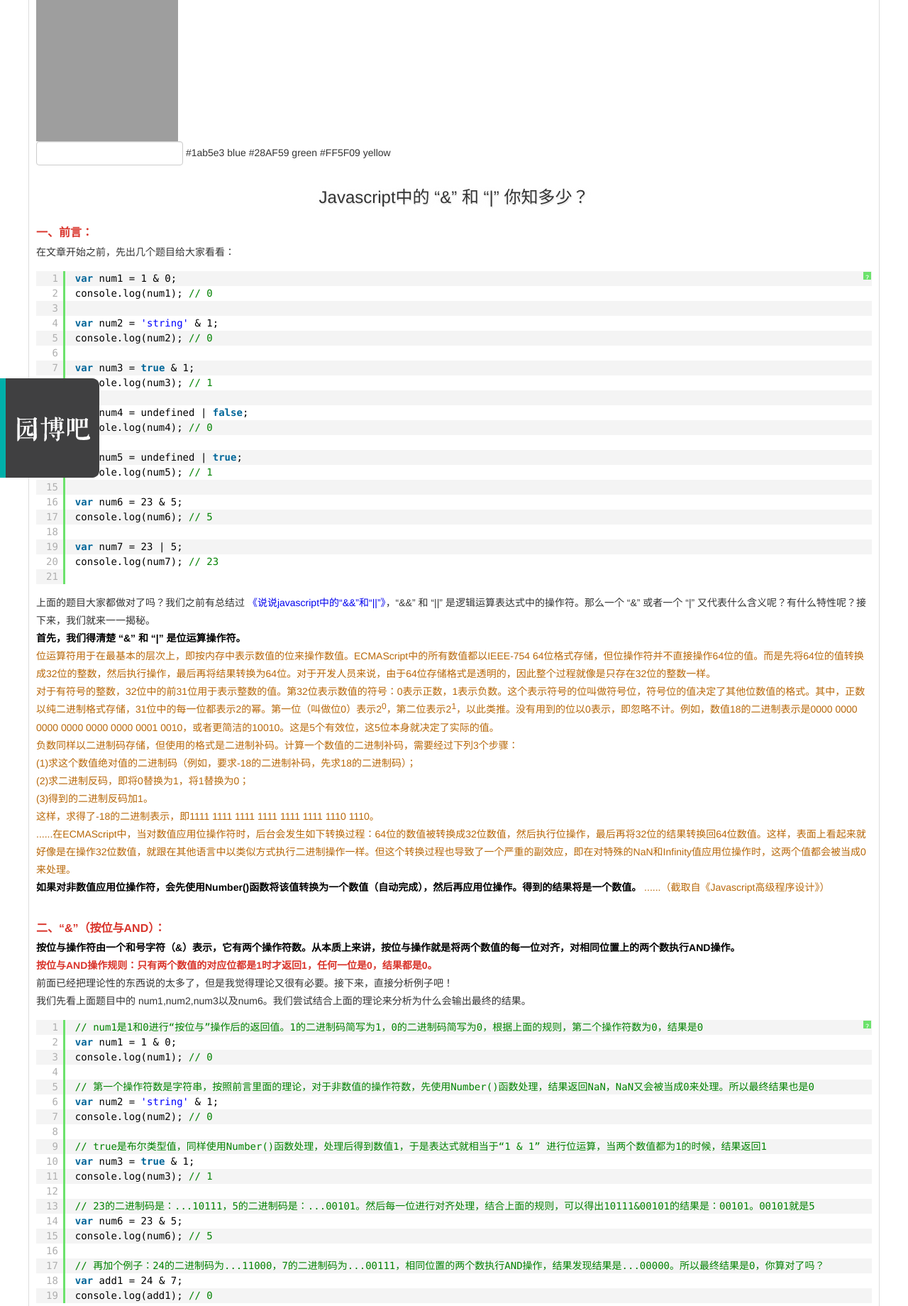
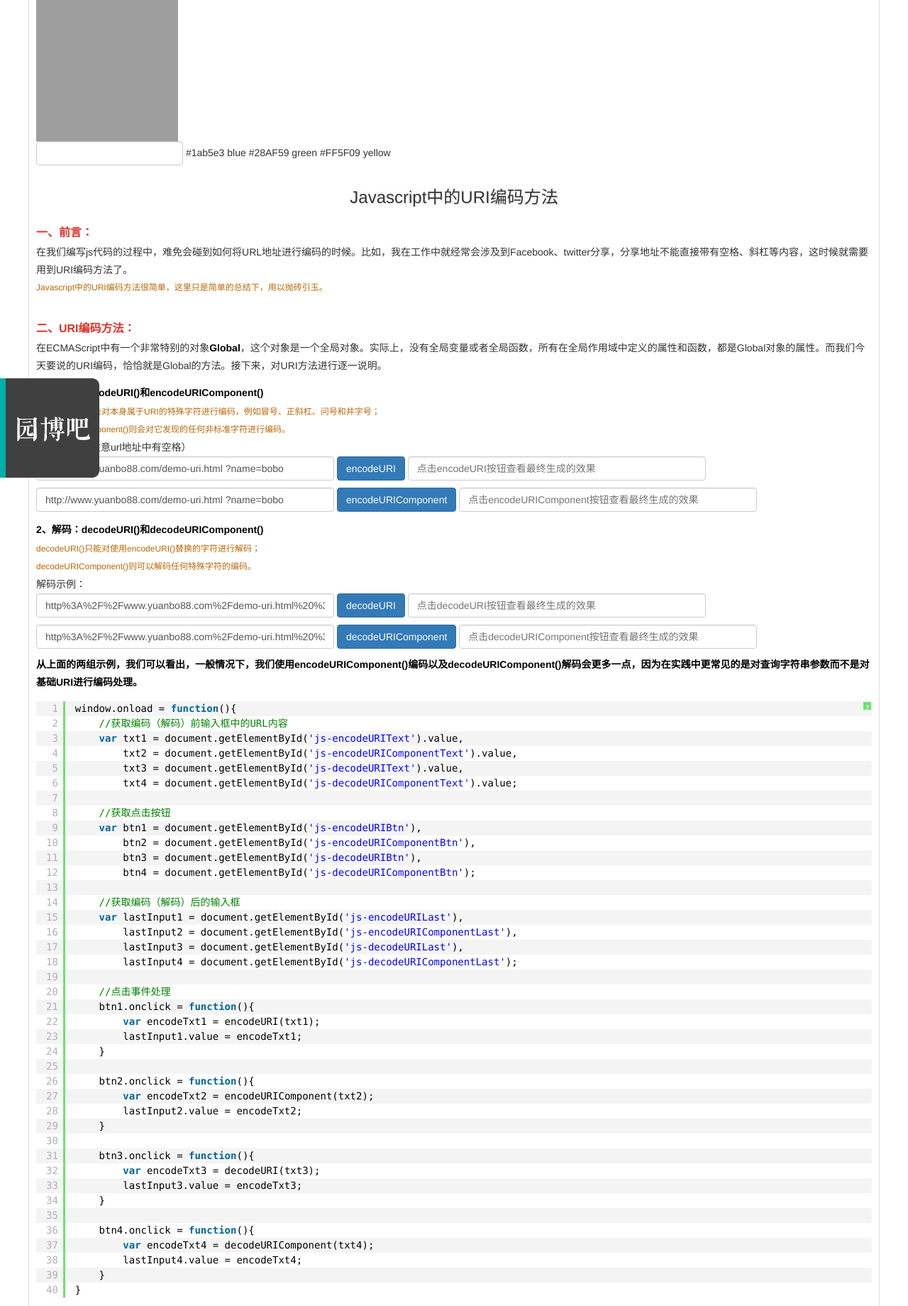
Before and after one commit to bobo88/BOBO, a PHP site: page /demo_article.php in a window 1280 px wide. Shown: the part 127-1967 px from the top of the page at 71% size. Run offline with PHP 8.4, Linux system fonts and the light colour scheme; some libraries are stand-ins or nearby versions; grey boxes are pictures that could not be loaded.

Commit message:
adjust article page

```diff
--- a/skin1/article.php
+++ b/skin1/article.php
@@ -201,7 +201,7 @@ if($isNoResult){//如果没有数据，直接到404页面
 					}else{
 				?>
 					<h4>本站欢迎任何形式的转载，但请务必注明出处，尊重他人劳动成果。</h4>
-					<p>转载请注明： 文章转载自：园博吧资源网 <a href="<?php echo $locationUrl; ?>"><?php echo $locationUrl; ?></a></p>
+					<p>转载请注明： 文章转载自：园博吧资源网 <a href="http://www.yuanbo88.com/article-<?php echo $sortShort; ?>-<?php echo $rid; ?>.html">http://www.yuanbo88.com/article-<?php echo $sortShort; ?>-<?php echo $rid; ?>.html</a></p>
 				<?php
 					}
 				?>
--- a/skin1/demo_article.php
+++ b/skin1/demo_article.php
@@ -32,201 +32,159 @@
 #FF5F09    yellow
 <br/>
 <!-- <h1>初探Flexbox弹性盒子布局</h1> -->
-<h1>Javascript中的 “&” 和 “|” 你知多少？</h1>
+<h1>Javascript中的URI编码方法</h1>
+
 
 <style>
-	.v-top{ position: relative; top: -5px; font-size: 12px;}
+	.url-input{ width: 420px !important;}
 </style>
 <h3><strong>一、前言：</strong></h3>
 <section>
-<div>
-	<p>在文章开始之前，先出几个题目给大家看看：</p>
-	<pre class="brush:js;">
-		var num1 = 1 & 0;
-		console.log(num1); // 0
-
-		var num2 = 'string' & 1;
-		console.log(num2); // 0
-
-		var num3 = true & 1;
-		console.log(num3); // 1
-
-		var num4 = undefined | false;
-		console.log(num4); // 0
-
-		var num5 = undefined | true;
-		console.log(num5); // 1
-
-		var num6 = 23 & 5;
-		console.log(num6); // 5
-
-		var num7 = 23 | 5;
-		console.log(num7); // 23
-	</pre>
-</div>
-<p>
-	上面的题目大家都做对了吗？我们之前有总结过 <a href="http://www.yuanbo88.com/article-j-36.html" target="_blank">《说说javascript中的“&&”和“||”》</a>，“&&” 和 “||” 是逻辑运算表达式中的操作符。那么一个 “&” 或者一个 “|” 又代表什么含义呢？有什么特性呢？接下来，我们就来一一揭秘。
-</p>
-<p><span class="fb-black">首先，我们得清楚 “&” 和 “|” 是位运算操作符。</span></p>
-<p>
-	<small style="font-size: 14px;">
-		位运算符用于在最基本的层次上，即按内存中表示数值的位来操作数值。ECMAScript中的所有数值都以IEEE-754 64位格式存储，但位操作符并不直接操作64位的值。而是先将64位的值转换成32位的整数，然后执行操作，最后再将结果转换为64位。对于开发人员来说，由于64位存储格式是透明的，因此整个过程就像是只存在32位的整数一样。<br/>
-		对于有符号的整数，32位中的前31位用于表示整数的值。第32位表示数值的符号：0表示正数，1表示负数。这个表示符号的位叫做符号位，符号位的值决定了其他位数值的格式。其中，正数以纯二进制格式存储，31位中的每一位都表示2的幂。第一位（叫做位0）表示2<span class="v-top">0</span>，第二位表示2<span class="v-top">1</span>，以此类推。没有用到的位以0表示，即忽略不计。例如，数值18的二进制表示是0000 0000 0000 0000 0000 0000 0001 0010，或者更简洁的10010。这是5个有效位，这5位本身就决定了实际的值。<br/>
-		负数同样以二进制码存储，但使用的格式是二进制补码。计算一个数值的二进制补码，需要经过下列3个步骤：<br/>
-		(1)求这个数值绝对值的二进制码（例如，要求-18的二进制补码，先求18的二进制码）；<br/>
-		(2)求二进制反码，即将0替换为1，将1替换为0；<br/>
-		(3)得到的二进制反码加1。<br/>
-		这样，求得了-18的二进制表示，即1111 1111 1111 1111 1111 1111 1110 1110。<br/>
-		......在ECMAScript中，当对数值应用位操作符时，后台会发生如下转换过程：64位的数值被转换成32位数值，然后执行位操作，最后再将32位的结果转换回64位数值。这样，表面上看起来就好像是在操作32位数值，就跟在其他语言中以类似方式执行二进制操作一样。但这个转换过程也导致了一个严重的副效应，即在对特殊的NaN和Infinity值应用位操作时，这两个值都会被当成0来处理。<br/>
-		<span class="fb-black">如果对非数值应用位操作符，会先使用Number()函数将该值转换为一个数值（自动完成），然后再应用位操作。得到的结果将是一个数值。</span>
-		......（截取自《Javascript高级程序设计》）
-	</small>
-</p>
+<p>在我们编写js代码的过程中，难免会碰到如何将URL地址进行编码的时候。比如，我在工作中就经常会涉及到Facebook、twitter分享，分享地址不能直接带有空格、斜杠等内容，这时候就需要用到URI编码方法了。</p>
+<p><small>Javascript中的URI编码方法很简单，这里只是简单的总结下，用以抛砖引玉。</small></p>
 </section><br/>
 
-<h3><strong>二、“&”（按位与AND）：</strong></h3>
+<h3><strong>二、URI编码方法：</strong></h3>
 <section>
-<p><span class="fb-black">按位与操作符由一个和号字符（&）表示，它有两个操作符数。从本质上来讲，按位与操作就是将两个数值的每一位对齐，对相同位置上的两个数执行AND操作。</span></p>
-<p><strong>按位与AND操作规则：只有两个数值的对应位都是1时才返回1，任何一位是0，结果都是0。</strong></p>
-<p>前面已经把理论性的东西说的太多了，但是我觉得理论又很有必要。接下来，直接分析例子吧！</p>
+<p class="mb10">在ECMAScript中有一个非常特别的对象<span class="fb-black">Global</span>，这个对象是一个全局对象。实际上，没有全局变量或者全局函数，所有在全局作用域中定义的属性和函数，都是Global对象的属性。而我们今天要说的URI编码，恰恰就是Global的方法。接下来，对URI方法进行逐一说明。</p>
+
+
+<h5><span class="fb-black">1、编码：encodeURI()和encodeURIComponent()</span></h5>
+<p>
+	<small>encodeURI()不会对本身属于URI的特殊字符进行编码，例如冒号、正斜杠、问号和井字号；</small><br/>
+	<small>encodeURIComponent()则会对它发现的任何非标准字符进行编码。</small>
+</p>
+<p>编码示例：（注意url地址中有空格）</p>
+<div class="mb10">
+	<input type="text" value="http://www.yuanbo88.com/demo-uri.html ?name=bobo" id="js-encodeURIText" class="input-normal url-input">
+	<a href="javascript:;" class="btn-normal" id="js-encodeURIBtn">encodeURI</a>
+	<input type="text" placeholder="点击encodeURI按钮查看最终生成的效果" class="input-normal url-input" id="js-encodeURILast">
+</div>
+<div class="mb10">
+	<input type="text" value="http://www.yuanbo88.com/demo-uri.html ?name=bobo" id="js-encodeURIComponentText" class="input-normal url-input">
+	<a href="javascript:;" class="btn-normal" id="js-encodeURIComponentBtn">encodeURIComponent</a>
+	<input type="text" placeholder="点击encodeURIComponent按钮查看最终生成的效果" class="input-normal url-input" id="js-encodeURIComponentLast">
+</div>
+
+<h5><span class="fb-black">2、解码：decodeURI()和decodeURIComponent()</span></h5>
+<p>
+	<small>decodeURI()只能对使用encodeURI()替换的字符进行解码；</small><br/>
+	<small>decodeURIComponent()则可以解码任何特殊字符的编码。</small>
+</p>
+<p>解码示例：</p>
+<div class="mb10">
+	<input type="text" value="http%3A%2F%2Fwww.yuanbo88.com%2Fdemo-uri.html%20%3Fname%3Dbobo" id="js-decodeURIText" class="input-normal url-input">
+	<a href="javascript:;" class="btn-normal" id="js-decodeURIBtn">decodeURI</a>
+	<input type="text" placeholder="点击decodeURI按钮查看最终生成的效果" class="input-normal url-input" id="js-decodeURILast">
+</div>
+<div class="mb10">
+	<input type="text" value="http%3A%2F%2Fwww.yuanbo88.com%2Fdemo-uri.html%20%3Fname%3Dbobo" id="js-decodeURIComponentText" class="input-normal url-input">
+	<a href="javascript:;" class="btn-normal" id="js-decodeURIComponentBtn">decodeURIComponent</a>
+	<input type="text" placeholder="点击decodeURIComponent按钮查看最终生成的效果" class="input-normal url-input" id="js-decodeURIComponentLast">
+</div>
 
 <p>
-	我们先看上面题目中的 num1,num2,num3以及num6。我们尝试结合上面的理论来分析为什么会输出最终的结果。
+	<span class="fb-black">从上面的两组示例，我们可以看出，一般情况下，我们使用encodeURIComponent()编码以及decodeURIComponent()解码会更多一点，因为在实践中更常见的是对查询字符串参数而不是对基础URI进行编码处理。</span>
 </p>
+
+
 <pre class="brush:js;">
-	// num1是1和0进行“按位与”操作后的返回值。1的二进制码简写为1，0的二进制码简写为0，根据上面的规则，第二个操作符数为0，结果是0
-	var num1 = 1 & 0;
-	console.log(num1); // 0
+	window.onload = function(){
+		//获取编码（解码）前输入框中的URL内容
+		var txt1 = document.getElementById('js-encodeURIText').value,
+			txt2 = document.getElementById('js-encodeURIComponentText').value,
+			txt3 = document.getElementById('js-decodeURIText').value,
+			txt4 = document.getElementById('js-decodeURIComponentText').value;
 
-	// 第一个操作符数是字符串，按照前言里面的理论，对于非数值的操作符数，先使用Number()函数处理，结果返回NaN，NaN又会被当成0来处理。所以最终结果也是0
-	var num2 = 'string' & 1;
-	console.log(num2); // 0
+		//获取点击按钮
+		var btn1 = document.getElementById('js-encodeURIBtn'),
+			btn2 = document.getElementById('js-encodeURIComponentBtn'),
+			btn3 = document.getElementById('js-decodeURIBtn'),
+			btn4 = document.getElementById('js-decodeURIComponentBtn');
 
-	// true是布尔类型值，同样使用Number()函数处理，处理后得到数值1，于是表达式就相当于“1 & 1” 进行位运算，当两个数值都为1的时候，结果返回1
-	var num3 = true & 1;
-	console.log(num3); // 1
+		//获取编码（解码）后的输入框
+		var lastInput1 = document.getElementById('js-encodeURILast'),
+			lastInput2 = document.getElementById('js-encodeURIComponentLast'),
+			lastInput3 = document.getElementById('js-decodeURILast'),
+			lastInput4 = document.getElementById('js-decodeURIComponentLast');
 
-	// 23的二进制码是：...10111，5的二进制码是：...00101。然后每一位进行对齐处理，结合上面的规则，可以得出10111&00101的结果是：00101。00101就是5
-	var num6 = 23 & 5;
-	console.log(num6); // 5
+		//点击事件处理
+		btn1.onclick = function(){
+			var encodeTxt1 = encodeURI(txt1);
+			lastInput1.value = encodeTxt1;
+		}
 
-	// 再加个例子：24的二进制码为...11000，7的二进制码为...00111，相同位置的两个数执行AND操作，结果发现结果是...00000。所以最终结果是0，你算对了吗？
-	var add1 = 24 & 7;
-	console.log(add1); // 0
+		btn2.onclick = function(){
+			var encodeTxt2 = encodeURIComponent(txt2);
+			lastInput2.value = encodeTxt2;
+		}
+
+		btn3.onclick = function(){
+			var encodeTxt3 = decodeURI(txt3);
+			lastInput3.value = encodeTxt3;
+		}
+
+		btn4.onclick = function(){
+			var encodeTxt4 = decodeURIComponent(txt4);
+			lastInput4.value = encodeTxt4;
+		}
+	}
 </pre>
+</section><br/>
+<script>
+	window.onload = function(){
+		//获取编码（解码）前输入框中的URL内容
+		var txt1 = document.getElementById('js-encodeURIText').value,
+			txt2 = document.getElementById('js-encodeURIComponentText').value,
+			txt3 = document.getElementById('js-decodeURIText').value,
+			txt4 = document.getElementById('js-decodeURIComponentText').value;
 
-</section><br/>
+		//获取点击按钮
+		var btn1 = document.getElementById('js-encodeURIBtn'),
+			btn2 = document.getElementById('js-encodeURIComponentBtn'),
+			btn3 = document.getElementById('js-decodeURIBtn'),
+			btn4 = document.getElementById('js-decodeURIComponentBtn');
+
+		//获取编码（解码）后的输入框
+		var lastInput1 = document.getElementById('js-encodeURILast'),
+			lastInput2 = document.getElementById('js-encodeURIComponentLast'),
+			lastInput3 = document.getElementById('js-decodeURILast'),
+			lastInput4 = document.getElementById('js-decodeURIComponentLast');
+
+		//点击事件处理
+		btn1.onclick = function(){
+			var encodeTxt1 = encodeURI(txt1);
+			lastInput1.value = encodeTxt1;
+		}
+
+		btn2.onclick = function(){
+			var encodeTxt2 = encodeURIComponent(txt2);
+			lastInput2.value = encodeTxt2;
+		}
+
+		btn3.onclick = function(){
+			var encodeTxt3 = decodeURI(txt3);
+			lastInput3.value = encodeTxt3;
+		}
+
+		btn4.onclick = function(){
+			var encodeTxt4 = decodeURIComponent(txt4);
+			lastInput4.value = encodeTxt4;
+		}
+	}
+</script>
 
 <h3><strong>三、“|”（按位或OR）：</strong></h3>
 <section>
-<p><span class="fb-black">按位或操作符由一个竖线符号（|）表示，同样有两个操作符数。从本质上来讲，按位或操作也是将两个数值的每一位对齐，对相同位置上的两个数执行OR操作。</span></p>
-<p><strong>按位或OR操作规则：只要两个数值的对应位有一个是1就返回1，而只有在两个位都是0的情况下才返回0。</strong></p>
 
-<p>
-	我们接最上面的例子来看吧！
-</p>
-<pre class="brush:js;">
-	// 第一个操作符数为undefined，第二个操作符数是false，均不是数值，所以都要先使用Number()函数处理，处理结果都是返回NaN，NaN又会被当成0处理，于是最终结果是0
-	var num4 = undefined | false;
-	console.log(num4); // 0
-
-	// 第一个操作符数相当于0，第二个操作符数相当于1，结合按位或的规则，最终结果是1
-	var num5 = undefined | true;
-	console.log(num5); // 1
-
-	// 23的二进制码是：...10111，5的二进制码是：...00101。然后每一位进行对齐处理，结合上面的规则，可以得出10111|00101的结果是：10111。10111就是23
-	var num7 = 23 | 5;
-	console.log(num7); // 23
-
-	// 再加个例子：24的二进制码为...11000，7的二进制码为...00111，相同位置的两个数执行AND操作，结果发现结果是...11111。所以最终结果是31，你算对了吗？
-	var add2 = 24 | 7;
-	console.log(add2); // 31
-</pre>
 </section><br/>
 
 <h3><strong>四、其他：</strong></h3>
 <section>
-<p>相信也会有一些朋友不知道怎么把数值转换成标准的二进制码，那么有没有快速的方法呢？答案是肯定的。</p>
-<p>我的网上随机找到了一个在线转换工具地址：<a href="http://www.atool.org/hexconvert.php" target="_blank">数值进制转换（点我查看）</a>。（当然，你也可以使用你找到的别的工具，不管怎样，能实现效果就是我们的最终目的）</p>
-<p>最后，再附上我通过手写转换二进制过程中总结的规律图，依然可以快速将数值转换成二进制码，逼格满满哒！</p>
-<p><img src="http://www.yuanbo88.com/dist/images/domeimg/lazyload.gif" data-original="http://www.yuanbo88.com/dist/images/domeimg/article/2017/Binary/binary.png" alt="二进制转换规律图"></p>
+	<div id="demo">http://www.yuanbo88.com/demo-test.html?id=3&name=bobo</div>
 </section><br/>
 
-<script>
 
-	// var num1 = 1 & 0;
-	// console.log(num1); // 0
-
-	// var num2 = 'string' & 1;
-	// console.log(num2); // 0
-
-	// var num3 = true & 1;
-	// console.log(num3); // 1
-
-	// var num4 = undefined | false;
-	// console.log(num4); // 0
-
-	// var num5 = undefined | true;
-	// console.log(num5); // 1
-
-	// var num6 = 23 & 5;
-	// console.log(num6); // 5
-
-	// var num7 = 23 | 5;
-	// console.log(num7); // 23
-
-	// var add1 = 24 & 7;
-	// console.log(add1); // 0
-
-	var add2 = 28 | 3;
-	console.log(add2); // 0
-
-	// var num2 = 0 & 1;
-	// alert(num2); // 0
-
-	// var num3 = 1 | 0;
-	// alert(num3); // 1
-
-	// var num4 = 0 | 1;
-	// alert(num4); // 1
-
-	// var num5 = 2 & 3;
-	// alert(num5); // 2
-
-	// var num6 = 3 & 2;
-	// alert(num6); // 2
-
-	// var num7 = 2 | 3;
-	// alert(num7); // 3
-
-	// var num8 = 3 | 2;
-	// alert(num8); // 3
-
-
-
-	// var num10 = 1 & 'string';
-	// alert(num10); // 0
-
-	// var num11 = 1 & true;
-	// alert(num11); // 1
-
-
-
-	// var num13 = false & true;
-	// alert(num13); // 0
-
-	// var num14 = true & false;
-	// alert(num14); // 0
-
-	// var num15 = false | true;
-	// alert(num15); // 1
-
-	// var num16 = undefined | false;
-	// alert(num16); // 0
-
-	// var num17 = undefined | true;
-	// alert(num17); // 1
-</script>
 
 
 
```
